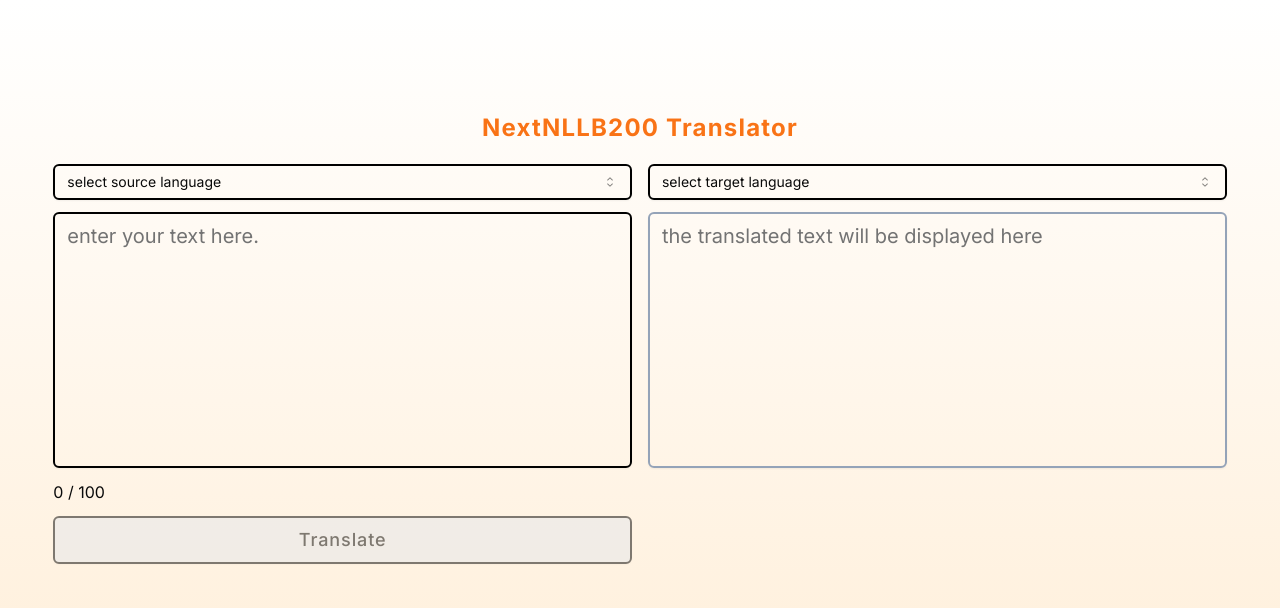
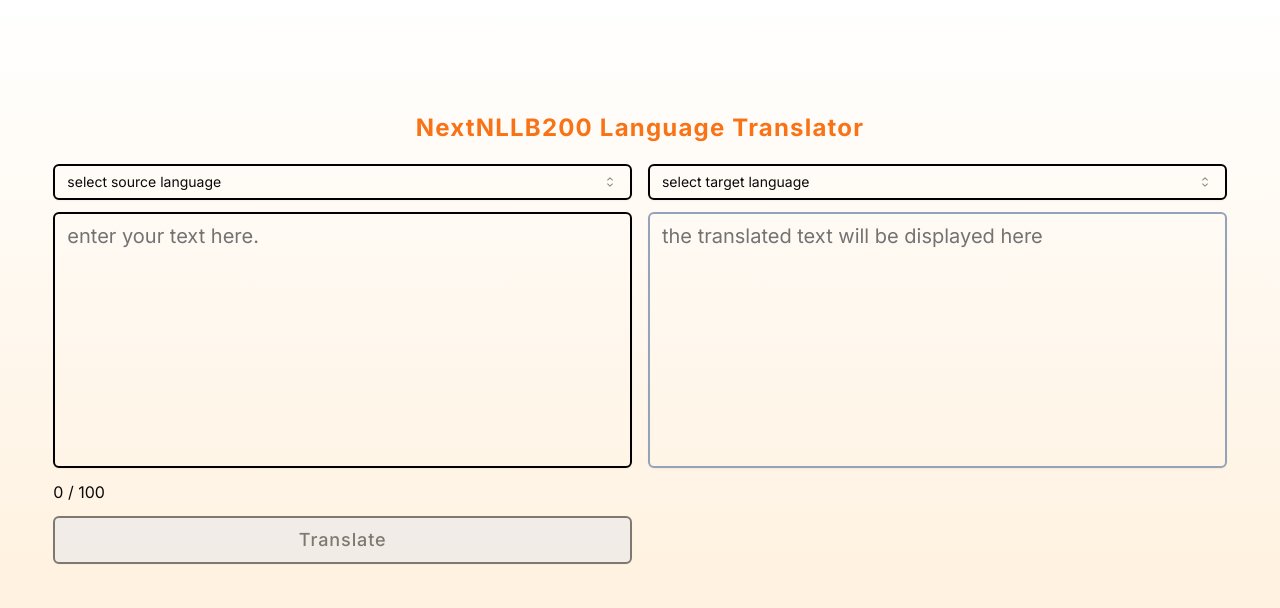
Before and after one commit to somenath203/next-nllb200-language-translator, a Next.js app in the folder frontend/: page / in a window 1280 px wide. Shown: the top 608 px of the page. Built offline with nearby package versions, Linux system fonts and the light colour scheme.

Commit message:
Update page.js

```diff
--- a/frontend/src/app/page.js
+++ b/frontend/src/app/page.js
@@ -134,7 +134,7 @@ const page = () => {
     <div className="min-h-screen flex flex-col items-center gap-5 bg-gradient-to-t from-orange-100 to-white">
 
       <p className="text-lg lg:text-2xl text-center mt-28 text-orange-500 tracking-wider font-bold">
-        NextNLLB200 Translator
+        NextNLLB200 Language Translator
       </p>
 
       <div className="grid grid-cols-1 lg:grid-cols-2 gap-4 w-11/12 mb-20">
```
